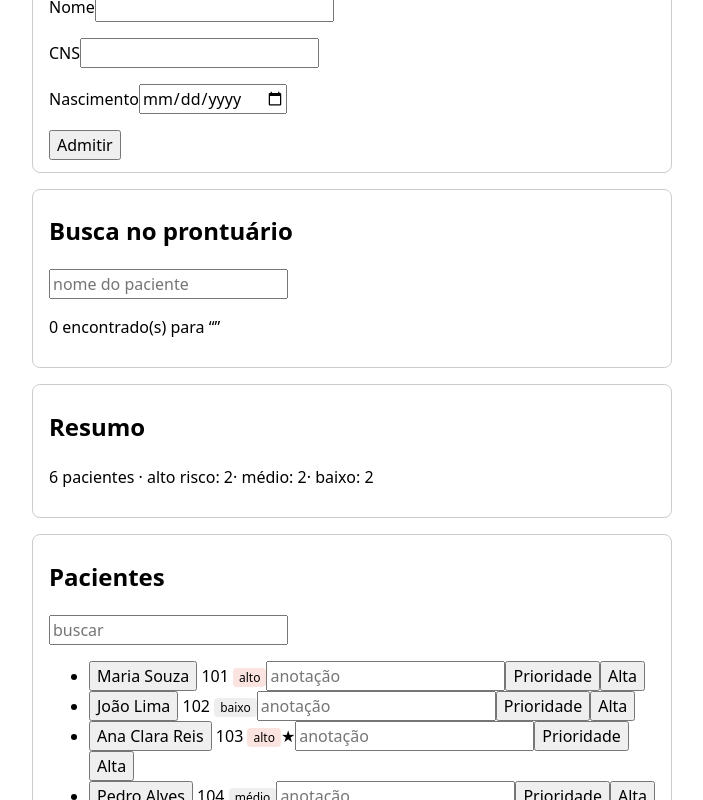
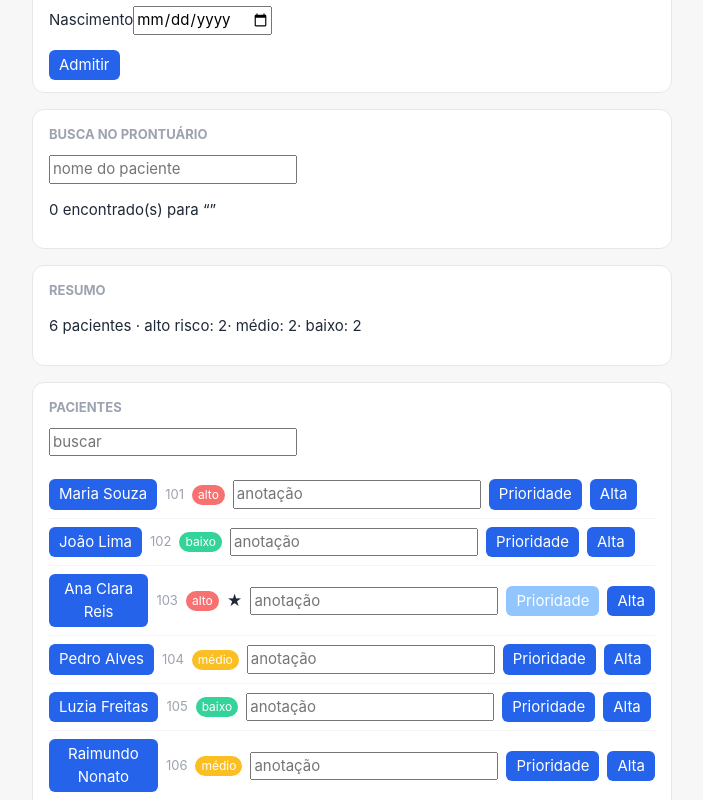
Before and after one commit to rogeriosilva-ifpi/estado-e-tela-web, a React (Vite) app: page / in a window 1280 px wide. Shown: the part 420-1220 px from the top of the page, without its empty margins (288-991 px from the left). Built offline with nearby package versions, Linux system fonts and the light colour scheme.

Commit message:
cap09-antes: visual de produto em CSS global (contraste, foco e tema escuro quebrados)
Co-Authored-By: Claude Opus 5.5 <noreply@anthropic.com>
Claude-Session: https://claude.ai/code/session_018TnqeEA7St9e5TMfUjQZns

```diff
--- a/src/features/pacientes/CartaoPaciente.tsx
+++ b/src/features/pacientes/CartaoPaciente.tsx
@@ -21,7 +21,8 @@ export function CartaoPaciente({
         onClick={() => onSelecionar(id)}>
         {nome}
       </button>{" "}
-      {leito} <SeloRisco risco={risco} />
+      <span className="leito">{leito}</span>
+      <SeloRisco risco={risco} />
       {paciente.prioridade && (
         <span aria-label="prioridade">★</span>
       )}
--- a/src/index.css
+++ b/src/index.css
@@ -1,13 +1,48 @@
-/* Base mínima. Os tokens de verdade chegam no capítulo 9. */
+/* Visual de produto, pedido ao agente:
+   "deixe com cara de sistema moderno,
+   com tema escuro". */
 :root {
-  font: 16px/1.5 system-ui, "Segoe UI", Roboto, sans-serif;
+  font: 15px/1.5 Inter, system-ui, sans-serif;
   color-scheme: light dark;
 }
-body { margin: 0; }
-main { max-width: 640px; margin: 0 auto; padding: 24px 16px; }
-button, input, select, textarea { font: inherit; }
-.painel { border: 1px solid #ccc; border-radius: 8px;
-  padding: 4px 16px 12px; margin-bottom: 16px; }
+body { margin: 0; background: #f7f7f8;
+  color: #1f2937; }
+main { max-width: 640px; margin: 0 auto;
+  padding: 24px 16px; }
+button, input { font: inherit; }
+h2 { font-size: 13px; color: #9ca3af;
+  text-transform: uppercase; }
+
+.painel { background: #fff;
+  border: 1px solid #e5e7eb;
+  border-radius: 12px;
+  padding: 4px 16px 12px;
+  margin-bottom: 16px; }
+
+ul { list-style: none; padding: 0; }
+li { display: flex; gap: 8px;
+  align-items: center; padding: 8px 0;
+  border-bottom: 1px solid #f3f4f6; }
+
+button { background: #2563eb; color: #fff;
+  border: 0; border-radius: 6px;
+  padding: 4px 10px; cursor: pointer; }
+button:focus { outline: none; }
+button[aria-pressed="true"] {
+  background: #93c5fd; }
+
+.leito { color: #9ca3af; font-size: 13px; }
 .selo { font-size: 12px; padding: 1px 6px;
-  border-radius: 4px; background: #eee; }
-.selo[data-risco="alto"] { background: #fbe3df; }
+  border-radius: 999px; background: #e5e7eb;
+  color: #fff; }
+.selo[data-risco="alto"] {
+  background: #f87171; }
+.selo[data-risco="médio"] {
+  background: #fbbf24; }
+.selo[data-risco="baixo"] {
+  background: #34d399; }
+
+@media (prefers-color-scheme: dark) {
+  body { background: #111827;
+    color: #e5e7eb; }
+}
```
